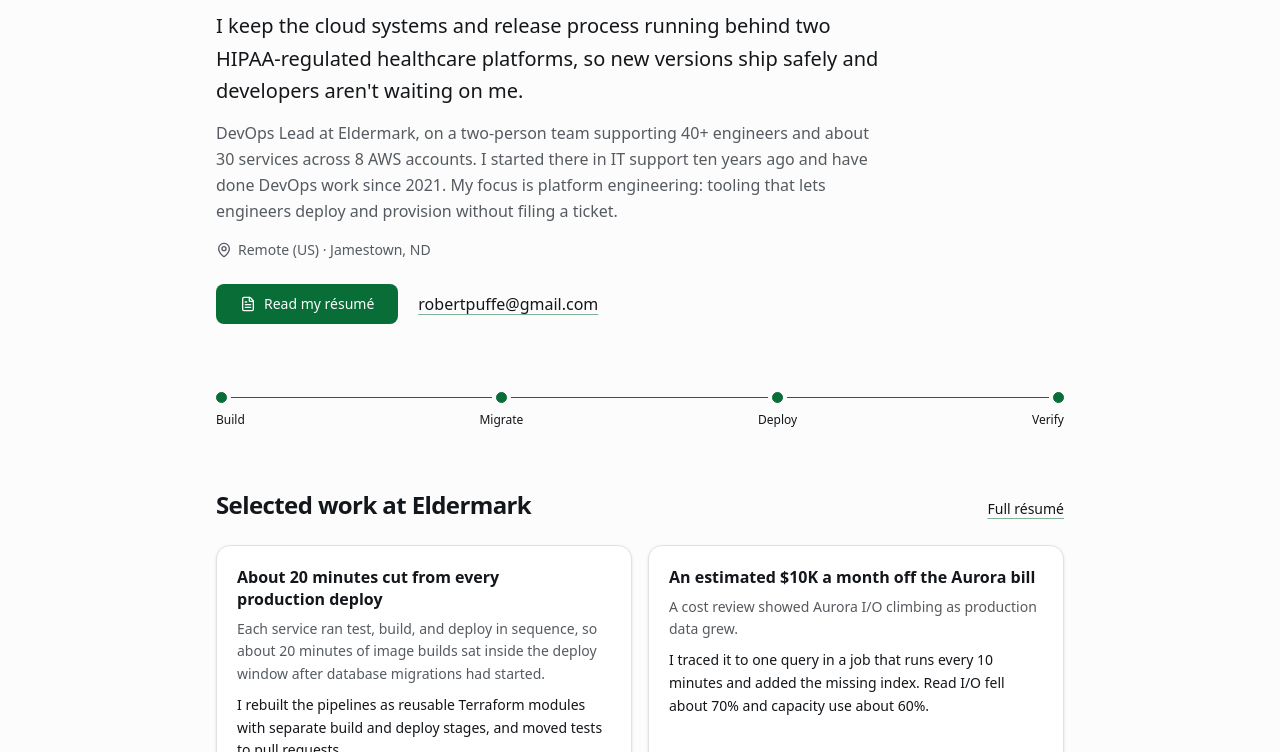
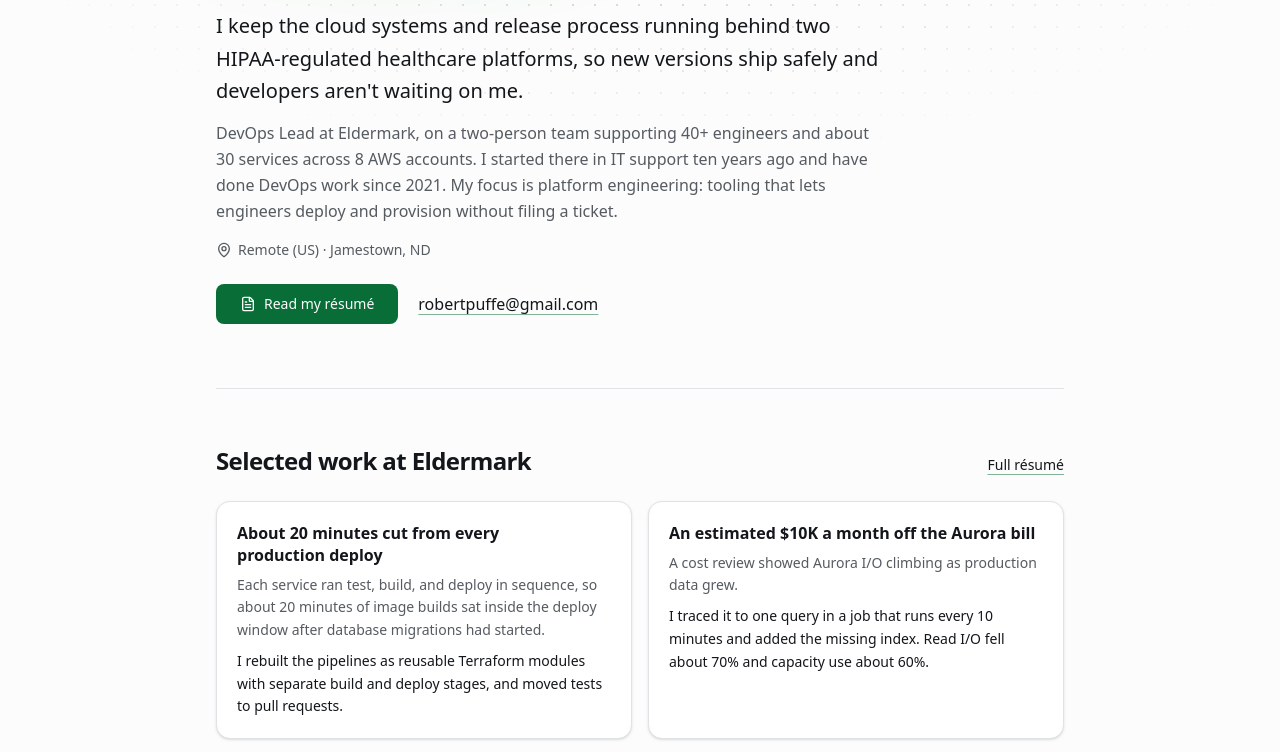
Before and after one commit to rpuffe/CRC, an Astro site: page / in a window 1280 px wide. Shown: the part 207-959 px from the top of the page. Built offline with nearby package versions, Linux system fonts and the light colour scheme; Astro itself is replaced by a stand-in of ours.

Commit message:
Revise résumé copy after reviewer panel and replace the pipeline strip
- CVE and incident bullets lead with the routine and keep the specific
  story, including the runtime-flag detail.
- QA plugin bullet states what was built (IAM roles, a setup prompt that
  installs a CloudWatch MCP server and clones the repos) without
  "scoped" or "non-technical".
- Copilot-to-Terraform bullet is framed as a decision about planned work.
- Role intro says "DevOps Lead on a two-person team"; the AI code review
  line is merged into the plugin bullet; the Office 365 consolidation
  bullet is removed.
- The animated pipeline strip on the homepage is replaced by a faint
  dot-grid backdrop behind the intro.
- Résumé PDF regenerated.

Co-Authored-By: Claude Fable 5.2 <noreply@anthropic.com>

```diff
--- a/src/components/PipelineStrip.astro
+++ /dev/null
@@ -1,97 +0,0 @@
----
-// The one decorative element on the site: the deploy pipeline from the first
-// work card, drawn once on load. Pure CSS, static when motion is reduced.
-const stages = ["Build", "Migrate", "Deploy", "Verify"];
----
-
-<div class="pipeline" role="img" aria-label={`Deploy pipeline stages: ${stages.join(", ")}`}>
-  <div class="track"><div class="fill"></div></div>
-  <ol>
-    {
-      stages.map((stage, index) => (
-        <li style={`--i:${index}`}>
-          <span class="node" />
-          <span class="label">{stage}</span>
-        </li>
-      ))
-    }
-  </ol>
-</div>
-
-<style>
-  .pipeline {
-    --step: 0.55s;
-    position: relative;
-    padding-block: 0.25rem;
-  }
-  .track {
-    position: absolute;
-    top: calc(0.25rem + 5px);
-    left: 6px;
-    right: 6px;
-    height: 1px;
-    background: var(--border);
-  }
-  .fill {
-    height: 100%;
-    background: var(--primary);
-    transform-origin: left;
-    animation: draw calc(var(--step) * 3) linear 0.4s backwards;
-  }
-  ol {
-    position: relative;
-    display: flex;
-    justify-content: space-between;
-  }
-  li {
-    display: flex;
-    flex-direction: column;
-    align-items: center;
-    gap: 0.5rem;
-  }
-  li:first-child {
-    align-items: flex-start;
-  }
-  li:last-child {
-    align-items: flex-end;
-  }
-  .node {
-    width: 11px;
-    height: 11px;
-    border-radius: 9999px;
-    border: 1.5px solid var(--primary);
-    background: var(--primary);
-    box-shadow: 0 0 0 4px var(--background);
-    animation: light 0.3s ease-out calc(0.4s + var(--step) * var(--i)) backwards;
-  }
-  .label {
-    font-family: var(--font-mono);
-    font-size: 0.75rem;
-    color: var(--foreground);
-    animation: label 0.3s ease-out calc(0.4s + var(--step) * var(--i)) backwards;
-  }
-  @keyframes draw {
-    from {
-      transform: scaleX(0);
-    }
-  }
-  @keyframes light {
-    from {
-      background: var(--background);
-      border-color: var(--border);
-      transform: scale(0.8);
-    }
-  }
-  @keyframes label {
-    from {
-      color: var(--muted-foreground);
-    }
-  }
-  @media (prefers-reduced-motion: reduce) {
-    .fill,
-    .node,
-    .label {
-      animation: none;
-    }
-  }
-</style>
--- a/src/data/resume.ts
+++ b/src/data/resume.ts
@@ -32,16 +32,16 @@ export const selectedWork = [
       "I traced it to one query in a job that runs every 10 minutes and added the missing index. Read I/O fell about 70% and capacity use about 60%.",
   },
   {
-    title: "Self-service instead of tickets",
+    title: "Routine deploys and user setup without a DevOps ticket",
     problem: "Routine requests such as lower-environment deploys and user provisioning waited on a two-person DevOps team.",
     change:
       "I built a CLI that lets engineering managers deploy to lower environments, a tool that lets support staff provision users, and on-demand preview environments.",
   },
   {
     title: "QA reads AWS logs without a developer",
-    problem: "Non-technical QA staff had no practical way to read AWS logs or match them to the code they were testing.",
+    problem: "QA had no practical way to read AWS logs or match them to the code they were testing.",
     change:
-      "I built a Claude Code plugin with scoped IAM roles, a CloudWatch MCP server, and a guided setup that clones the repos and loads context on our environments. QA now identifies defects on their own.",
+      "I built a Claude Code plugin: IAM roles, plus a setup prompt that installs a CloudWatch MCP server, clones the repos, and loads context on our environments. QA can now do this without a developer.",
   },
 ];
 
@@ -63,18 +63,17 @@ export const currentRole = {
   title: "DevOps Engineer, promoted to DevOps Lead (Apr 2026)",
   dates: "Mar 2024 – Present",
   scope:
-    "Lead of a two-person team and primary owner of the AWS infrastructure behind two HIPAA-regulated production platforms: about 30 services across 8 accounts and 10 environments. I set DevOps priorities, make the architecture decisions, coordinate releases, and am the primary production escalation.",
+    "DevOps Lead on a two-person team and primary owner of the AWS infrastructure: about 30 services across 8 accounts and 10 environments. I set DevOps priorities, make the architecture decisions, and coordinate releases.",
   bullets: [
     "Cut about 20 minutes from every production deploy by rebuilding the pipelines as reusable Terraform modules with separate build and deploy stages. Builds now finish before database migrations start, migrations run as their own stage, and tests moved to pull requests.",
     "Cut Aurora spend by an estimated $10K a month: a cost review led me to one query in a job running every 10 minutes, and adding the missing index dropped read I/O about 70% and ACU use about 60%.",
     "Took routine requests off the DevOps queue with self-service tooling: a CLI that lets engineering managers deploy to lower environments, a tool that lets support staff provision users, and on-demand preview environments triggered from GitHub Actions.",
-    "Built a Claude Code plugin that lets non-technical QA staff read AWS logs against the code under test and identify defects on their own: scoped IAM roles, a CloudWatch MCP server, and a guided setup that clones the repos and loads context on our environments.",
+    "Take security hotfixes from fix to production as a regular part of the job. In one, a Java CVE affecting every backend microservice was fixed in production within five hours of reaching me: I found a runtime flag that stops Java using the affected code, profiled it in lower environments, and coordinated QA, release, and product to ship it.",
+    "Primary escalation for production incidents. A typical one: on a Sunday support call I traced an unresponsive production service to high CPU and restarted the task, then profiled it and pulled logs so developers got a ticket with the evidence for a permanent fix.",
+    "Built a Claude Code plugin so QA can read AWS logs alongside the code under test without pulling in a developer: I created the IAM roles and wrote a setup prompt that installs a CloudWatch MCP server, clones the repos, and loads context on our environments and where the logs are. Also set up automated AI code review for the division's engineers.",
     "Turned the half-day, hands-on job of restoring production data into staging environments into an unattended one-hour pipeline.",
-    "Remediate vulnerabilities end to end: find the fix, prove it in lower environments, and coordinate QA, release, and product to ship it as a hotfix. A recent Java CVE affecting every backend microservice was fixed in production within five hours of reaching me.",
-    "Handle production incidents as primary escalation, including weekends: restore service first, then profile and pull logs so developers get a ticket with the evidence for a permanent fix, as with a recent service made unresponsive by CPU saturation.",
-    "Own branching strategy and release management across the GitHub organization, with per-service releases across 10 environments and a deployment tracker (Lambda, CodePipeline events) that updates Jira and notifies Teams.",
-    "Planned the migration of production infrastructure from AWS Copilot to Terraform, choosing a migrate-first approach that converts services module by module.",
-    "Set up automated AI code review for the division's engineers.",
+    "Own branching strategy and release management across the GitHub organization, with per-service releases across 10 environments and a deployment tracker (Lambda, CodePipeline events) that updates Jira and notifies Teams, so nobody has to chase release status.",
+    "Set the approach for the planned move of production infrastructure from AWS Copilot to Terraform: migrate first, converting services module by module.",
   ],
 };
 
@@ -85,7 +84,6 @@ export const earlierRoles = [
     items: [
       "Brought DevOps in-house from the contracting firm that had built and run the whole platform, moving infrastructure management, pipelines, and day-to-day operations to Eldermark staff",
       "Migrated workloads to AWS using EC2, S3, Transfer Family, and Terraform",
-      "Consolidated multiple Office 365 and Google Workspace environments into a single Office 365 tenant",
     ],
   },
   {
--- a/src/pages/index.astro
+++ b/src/pages/index.astro
@@ -1,7 +1,6 @@
 ---
 import Base from "@/layouts/Base.astro";
 import SectionHeading from "@/components/SectionHeading.astro";
-import PipelineStrip from "@/components/PipelineStrip.astro";
 import { Badge } from "@/components/ui/badge";
 import { Card, CardContent } from "@/components/ui/card";
 import { Separator } from "@/components/ui/separator";
@@ -24,7 +23,8 @@ const nav = [
   nav={nav}
 >
   <!-- Intro: who, what, at what scale, and where to go next -->
-  <section class="py-10 sm:py-16">
+  <section class="relative isolate py-10 sm:py-16">
+    <div class="hero-backdrop" aria-hidden="true"></div>
     <div class="flex items-center gap-4">
       <img
         src="/robert.jpg"
@@ -57,7 +57,7 @@ const nav = [
     </div>
   </section>
 
-  <PipelineStrip />
+  <Separator />
 
   <!-- Selected work: the problem, then what I did -->
   <section id="work" class="py-10 sm:py-14">
--- a/src/pages/resume.astro
+++ b/src/pages/resume.astro
@@ -45,11 +45,11 @@ const dates = "text-muted-foreground shrink-0 font-mono text-xs tabular-nums sm:
     <section class="mt-6 print:mt-4">
       <h2 class={h2}>Summary</h2>
       <p class="mt-3 leading-relaxed text-pretty print:mt-2">
-        DevOps Lead at a healthcare SaaS company, ten years there and doing DevOps work since 2021, first as System
-        Administrator. I lead a two-person team supporting 40+ engineers and own the AWS infrastructure and CI/CD behind
-        two HIPAA-regulated production platforms, built on ECS Fargate, Terraform, GitHub Actions, and CodePipeline. My
-        focus is platform engineering: infrastructure as code, automation, and self-service tooling that lets engineers
-        ship without waiting on DevOps.
+        DevOps Lead at a healthcare SaaS company, where I've worked for ten years and done DevOps since 2021. On a
+        two-person team supporting 40+ engineers, I own the AWS infrastructure and CI/CD behind two HIPAA-regulated
+        production platforms, built on ECS Fargate, Terraform, GitHub Actions, and CodePipeline. My focus is platform
+        engineering: infrastructure as code, automation, and self-service tooling that lets engineers ship without
+        waiting on DevOps.
       </p>
     </section>
 
--- a/src/styles/globals.css
+++ b/src/styles/globals.css
@@ -87,6 +87,7 @@
   }
   body {
     @apply bg-background text-foreground font-sans antialiased;
+    overflow-x: clip;
     font-feature-settings: "cv11", "ss01";
   }
   @media (prefers-reduced-motion: reduce) {
@@ -115,6 +116,42 @@
   }
   .disclosure[open] > summary .chevron {
     transform: rotate(180deg);
+  }
+
+  /* The one decorative touch: a faint dot grid behind the intro that fades
+     out toward the edges. Static apart from a single slow fade-in. */
+  .hero-backdrop {
+    position: absolute;
+    top: 0;
+    left: 50%;
+    z-index: -1;
+    width: 100vw;
+    height: 30rem;
+    transform: translateX(-50%);
+    pointer-events: none;
+    background-image:
+      radial-gradient(ellipse 45% 55% at 30% 0%, color-mix(in oklab, var(--primary) 13%, transparent), transparent 70%),
+      radial-gradient(circle at 1px 1px, color-mix(in oklab, var(--foreground) 24%, transparent) 1px, transparent 0);
+    background-size:
+      100% 100%,
+      22px 22px;
+    mask-image: radial-gradient(ellipse 70% 85% at 50% 0%, #000 10%, transparent 78%);
+    animation: backdrop-in 1.4s ease-out backwards;
+  }
+  @keyframes backdrop-in {
+    from {
+      opacity: 0;
+    }
+  }
+  @media (prefers-reduced-motion: reduce) {
+    .hero-backdrop {
+      animation: none;
+    }
+  }
+  @media print {
+    .hero-backdrop {
+      display: none;
+    }
   }
 
   /* Architecture diagrams */
```
Also changed, not shown: 1 other file.
